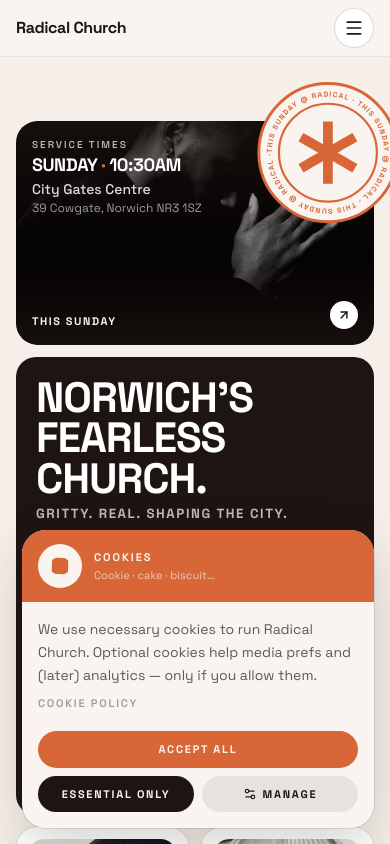
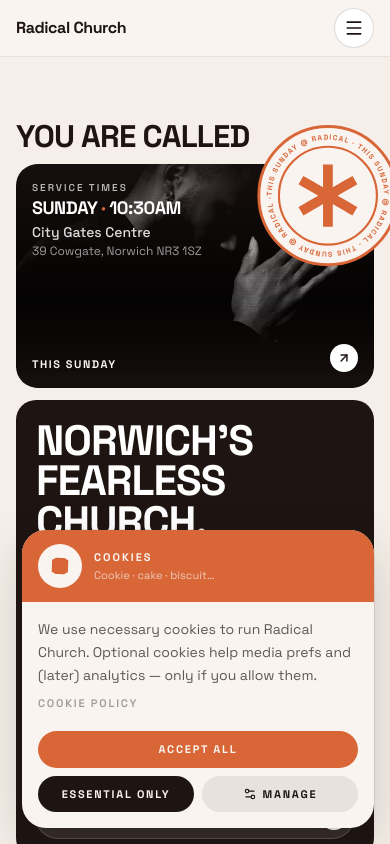
Before and after one commit to courtneygreaves8/Radical, a React (Vite) app: page / in a window 390 px wide. Shown: the top 844 px of the page. Built offline with nearby package versions, Linux system fonts and the light colour scheme; a web font is replaced by a local one.

Commit message:
Update HomeLandingV3.tsx

```diff
--- a/src/components/marketing/HomeLandingV3.tsx
+++ b/src/components/marketing/HomeLandingV3.tsx
@@ -150,6 +150,11 @@
             </div>
           </div>
 
+          {/* Mobile — call line above prayer image */}
+          <p className="order-1 col-span-2 font-sans text-[clamp(1.65rem,8vw,2.25rem)] font-bold uppercase leading-none tracking-tight text-[var(--v3-ink)] lg:hidden">
+            You are called
+          </p>
+
           {/* Service times — desktop only beside seal; mobile overlays praying image */}
           <aside className="hidden flex-col justify-end gap-1 px-1 pb-1 pt-2 lg:col-span-1 lg:col-start-3 lg:row-start-1 lg:mb-[-4px] lg:flex lg:px-0 lg:pr-36 lg:pt-0 lg:pb-0">
             <p className="text-[11px] font-semibold uppercase tracking-[0.2em] text-[var(--v3-ink)]/45">
@@ -176,7 +181,7 @@
             badge
             sealInkHot={inkHot}
             mobileService
-            className="order-1 col-span-2 min-h-[14rem] sm:min-h-[16rem] lg:order-none lg:col-span-1 lg:col-start-3 lg:row-span-2 lg:row-start-2 lg:min-h-0"
+            className="order-2 col-span-2 min-h-[14rem] sm:min-h-[16rem] lg:order-none lg:col-span-1 lg:col-start-3 lg:row-span-2 lg:row-start-2 lg:min-h-0"
           />
 
           {/* Cards 1 + 2 — side-by-side on mobile */}
```
